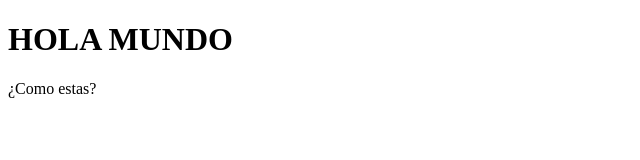
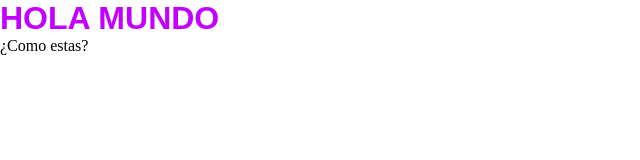
Before and after one commit to JesusIranzo/practicaGithub010, a plain HTML site: page index.html in a window 1280 px wide. Shown: the whole page, without its empty margins (0-640 px from the left). Drawn offline with Linux system fonts and the light colour scheme.

Commit message:
Modifique el Css agregamos estilos al H1

```diff
--- a/css/Style.css
+++ b/css/Style.css
@@ -3,3 +3,7 @@
     padding: 0;
     box-sizing: border-box;
 }
+h1{
+    font-family: sans-serif;
+    color: rgb(195, 0, 255);
+}
--- a/index.html
+++ b/index.html
@@ -4,7 +4,9 @@
     <meta charset="UTF-8">
     <meta http-equiv="X-UA-Compatible" content="IE=edge">
     <meta name="viewport" content="width=device-width, initial-scale=1.0">
+    <link rel="stylesheet" href="./css/Style.css">
     <title>Document</title>
+
 </head>
 <body>
     <h1>HOLA MUNDO</h1>
```
